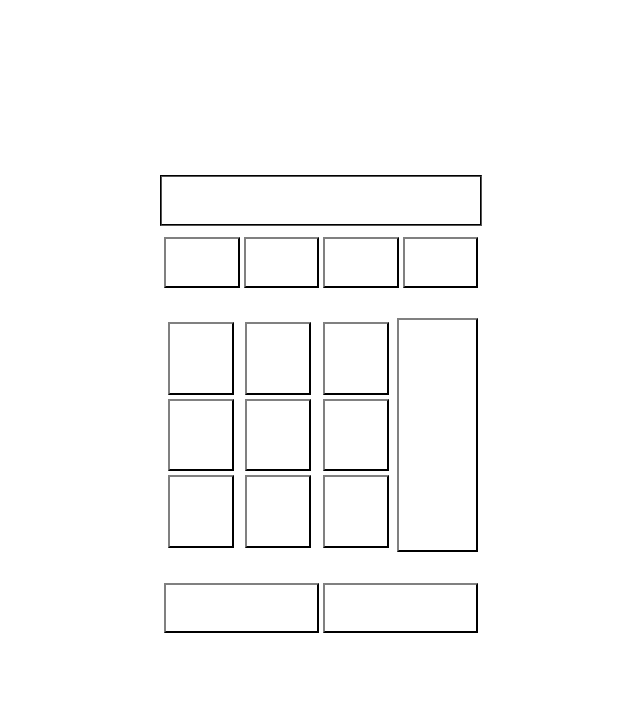
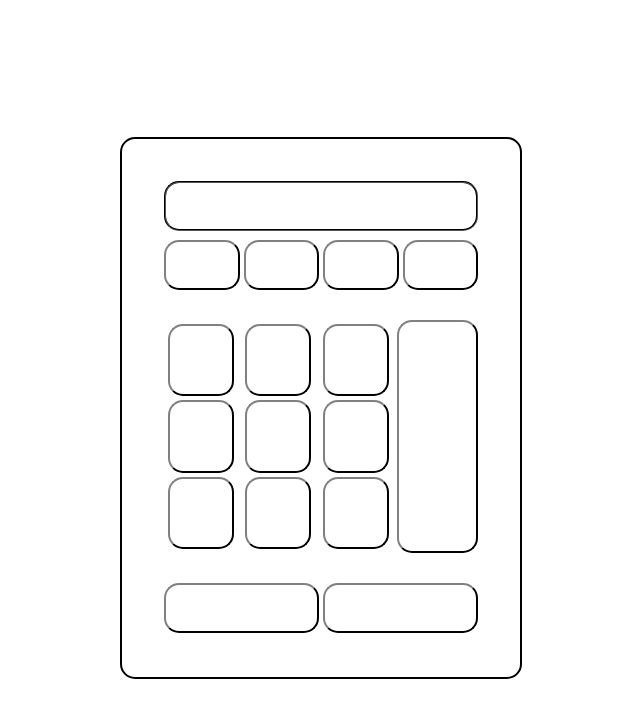
Before and after one commit to littleclickz/calculator, a plain HTML site: page index.html in a window 1280 px wide. Shown: the whole page, without its empty margins (327-967 px from the left). Drawn offline with Linux system fonts and the light colour scheme.

Commit message:
Change button margins to 2px and add rounded corners to borders

```diff
--- a/styles.css
+++ b/styles.css
@@ -14,6 +14,11 @@
 max-width:  398px;
 flex: 1 0 auto;
 display: flex;
+border-style: solid;
+border-width: 2px;
+border-color: black;
+border-radius: 15px;
+margin: 0px;
 }
 
 #calc-interface {
@@ -31,17 +36,17 @@
 justify-content: space-around;
 width: 100%;
 height: 100%;
-    margin: -2px;
 }
 
 .output-field {
 flex: 1;
-    border-style: groove; /*use outset for buttons*/
+border-style: groove;
 border-width: 2px;
-    border-color: black; /*change later if needed*/
+border-color: black;
+border-radius: 15px;
 width: 80%;
 height: 80%;
-    margin: -2px;
+margin: 2px;
 }
 
 #operator-btns {
@@ -56,8 +61,9 @@
 .operator-btns {
 flex: 1;
 border-style: outset;
-    border-color:gray black black gray; /*set outer two values to light color and inner two values to dark color*/
+border-color:gray black black gray;
 border-width: 2px;
+border-radius: 15px;
 margin: 2px;
 width: 80%;
 height: 80%;
@@ -86,6 +92,7 @@
 border-style: outset;
 border-color:gray black black gray; /*set outer two values to light color and inner two values to dark color*/
 border-width: 2px;
+border-radius: 15px;
 margin: 2px;
 width: 80%;
 height: 80%;
@@ -96,6 +103,7 @@
 border-style: outset;
 border-color:gray black black gray; /*set outer two values to light color and inner two values to dark color*/
 border-width: 2px;
+border-radius: 15px;
 margin: 2px;
 width: 80%;
 height: 80%;
@@ -115,6 +123,7 @@
 border-style: outset;
 border-color:gray black black gray; /*set outer two values to light color and inner two values to dark color*/
 border-width: 2px;
+border-radius: 15px;
 margin: 2px;
 width: 80%;
 height: 80%;
```
Lines whose indentation alone changed are shown as unchanged.
